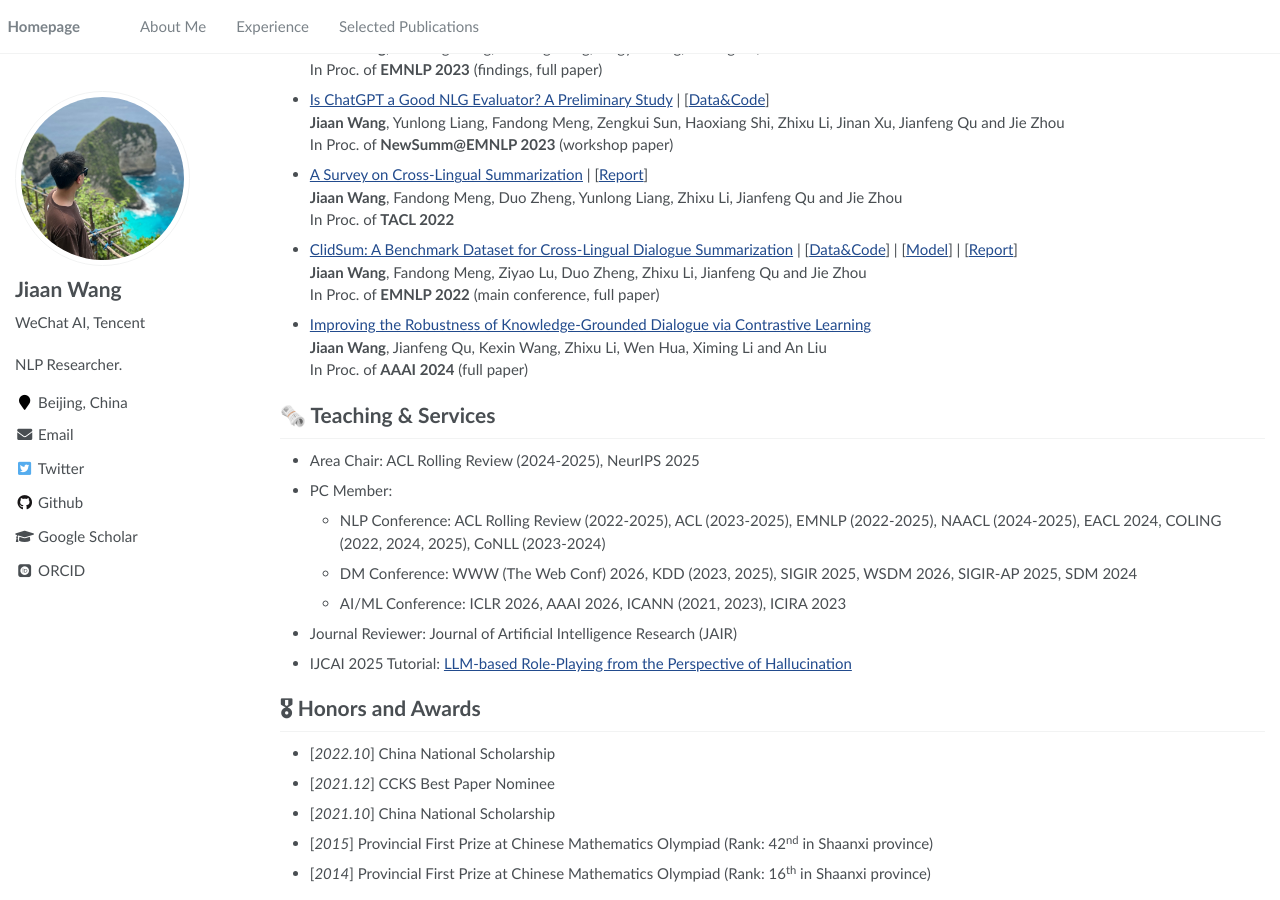
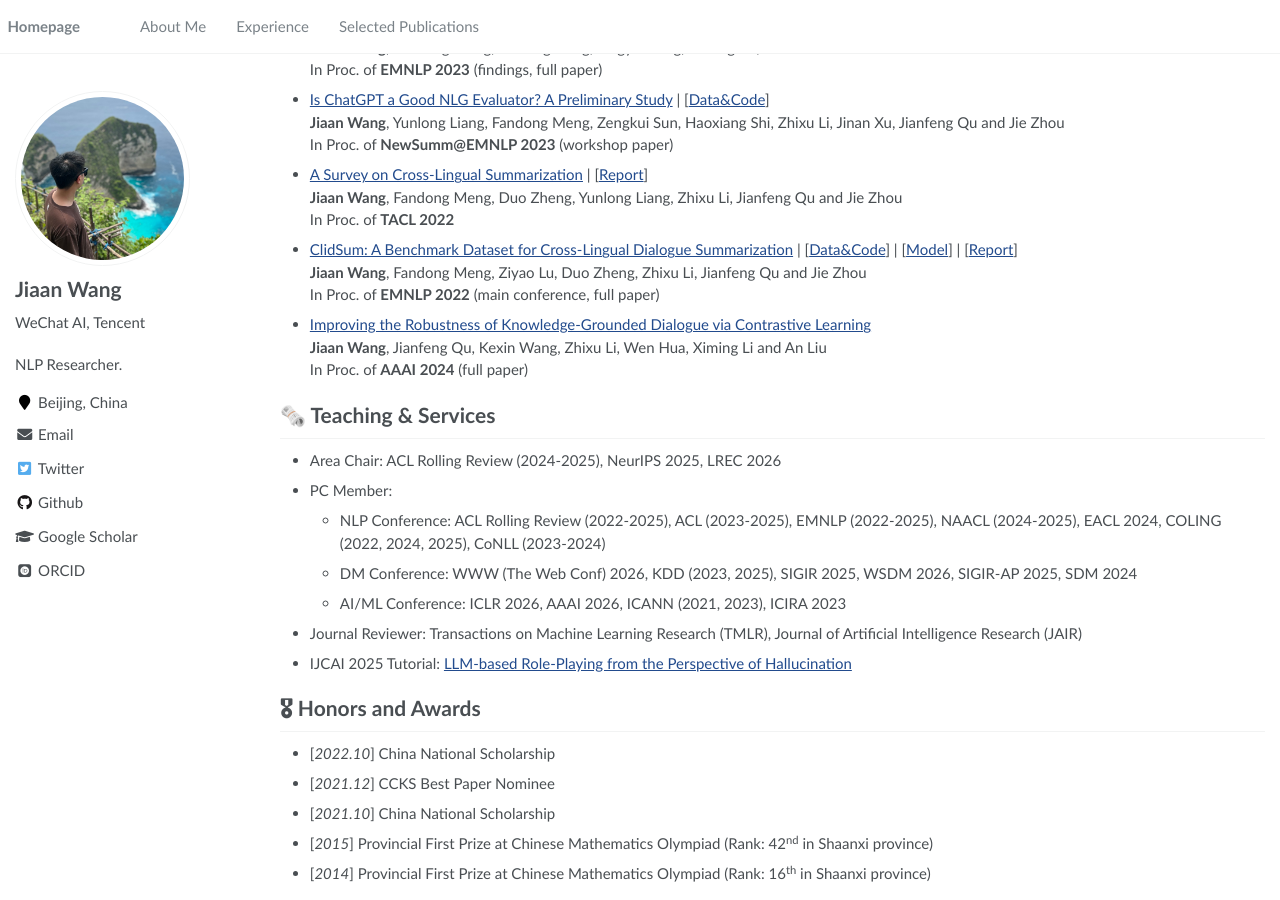
Before and after one commit to JiaanWang-academic/JiaanWang-academic.github.io, a Jekyll site: the page built from _pages/about.md, in a window 1280 px wide and 900 px high, scrolled down 1300 px. Built offline with Jekyll 4.4.1, drawn with Linux system fonts in a browser that asks for light colours; some web fonts are replaced.

Commit message:
Update about.md

```diff
--- a/_pages/about.md
+++ b/_pages/about.md
@@ -80,12 +80,12 @@ In Proc. of **AAAI 2024** (full paper)
 
 
 # 🗞️ Teaching & Services
-- Area Chair: ACL Rolling Review (2024-2025), NeurIPS 2025
+- Area Chair: ACL Rolling Review (2024-2025), NeurIPS 2025, LREC 2026
 - PC Member:
     - NLP Conference: ACL Rolling Review (2022-2025), ACL (2023-2025), EMNLP (2022-2025), NAACL (2024-2025), EACL 2024, COLING (2022, 2024, 2025), CoNLL (2023-2024)
     - DM Conference: WWW (The Web Conf) 2026, KDD (2023, 2025), SIGIR 2025, WSDM 2026, SIGIR-AP 2025, SDM 2024
     - AI/ML Conference: ICLR 2026, AAAI 2026, ICANN (2021, 2023), ICIRA 2023
-- Journal Reviewer: Journal of Artificial Intelligence Research (JAIR)
+- Journal Reviewer: Transactions on Machine Learning Research (TMLR), Journal of Artificial Intelligence Research (JAIR)
 - IJCAI 2025 Tutorial: [LLM-based Role-Playing from the Perspective of Hallucination](https://ijcai-roleplay.github.io/)
 
 
```
